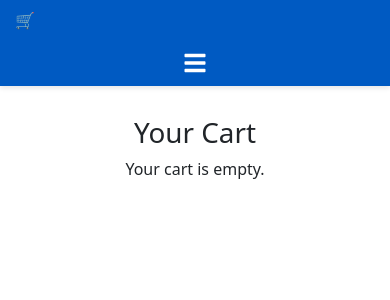
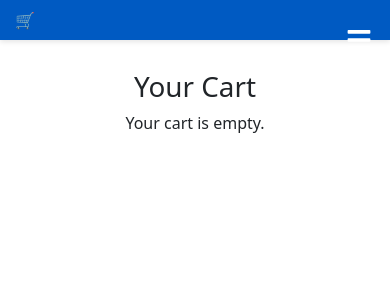
Before and after one commit to 32231021-star/WEBV2, a React (Create React App) app in the folder client/: page /cart in a window 390 px wide. Shown: the top 300 px of the page. Built offline with nearby package versions, Linux system fonts and the light colour scheme.

Commit message:
Update NavBar.css

```diff
--- a/client/src/Styles/NavBar.css
+++ b/client/src/Styles/NavBar.css
@@ -9,6 +9,8 @@
   justify-content: space-between;
   align-items: center;
   box-shadow: 0px 2px 5px rgba(0,0,0,0.1);
+  position: relative;
+  z-index: 1000;
 }
 
 /* LEFT SIDE */
@@ -29,7 +31,7 @@
   text-decoration: underline;
 }
 
-/* RIGHT SIDE */
+/* RIGHT SIDE (DESKTOP) */
 .rightSide {
   flex: 1;
   display: flex;
@@ -51,30 +53,57 @@
 }
 
 /* ========================= */
-/* 📱 TABLET & MOBILE */
+/* HAMBURGER ICON */
+/* ========================= */
+.hamburger {
+  display: none;
+  font-size: 26px;
+  color: white;
+  cursor: pointer;
+}
+
+/* ========================= */
+/* 📱 MOBILE & TABLET */
 /* ========================= */
 @media (max-width: 768px) {
+
+  /* NAVBAR */
   .navbar {
+    flex-direction: row;
+    padding: 15px;
+  }
+
+  /* SHOW HAMBURGER */
+  .hamburger {
+    display: block;
+    position: absolute;
+    top: 18px;
+    right: 18px;
+    z-index: 1001;
+  }
+
+  /* FULLSCREEN MENU */
+  .rightSide {
+    position: fixed;
+    top: 0;
+    left: 0;
+    height: 100vh;
+    width: 100%;
+    background-color: #005ac2;
+    display: none;
     flex-direction: column;
     align-items: flex-start;
-    padding: 12px;
+    padding: 80px 20px 20px;
+    z-index: 1000;
   }
 
-  .leftSide {
-    width: 100%;
-    justify-content: flex-start;
-    margin-bottom: 10px;
+  .rightSide.open {
+    display: flex;
   }
 
-  .rightSide {
-    width: 100%;
-    flex-direction: column;
-    align-items: flex-start;
-  }
-
-  .navbar .rightSide a {
-    margin: 8px 0;
-    font-size: 16px;
+  .rightSide a {
+    margin: 12px 0;
+    font-size: 18px;
   }
 }
 
@@ -82,47 +111,11 @@
 /* 📱 SMALL PHONES */
 /* ========================= */
 @media (max-width: 480px) {
-  .navbar {
-    padding: 10px;
-  }
-
   .leftSide .cart-btn {
     font-size: 16px;
   }
 
-  .navbar .rightSide a {
-    font-size: 15px;
+  .rightSide a {
+    font-size: 17px;
   }
 }
-/* ========================= */
-/* HAMBURGER MENU */
-/* ========================= */
-.hamburger {
-  display: none;
-  font-size: 24px;
-  color: white;
-  cursor: pointer;
-}
-
-/* MOBILE */
-@media (max-width: 768px) {
-  .hamburger {
-    display: block;
-  }
-
-  .rightSide {
-    display: none;
-    width: 100%;
-    flex-direction: column;
-    margin-top: 10px;
-  }
-
-  .rightSide.open {
-    display: flex;
-  }
-
-  .rightSide a {
-    margin: 8px 0;
-    font-size: 16px;
-  }
-}
```
